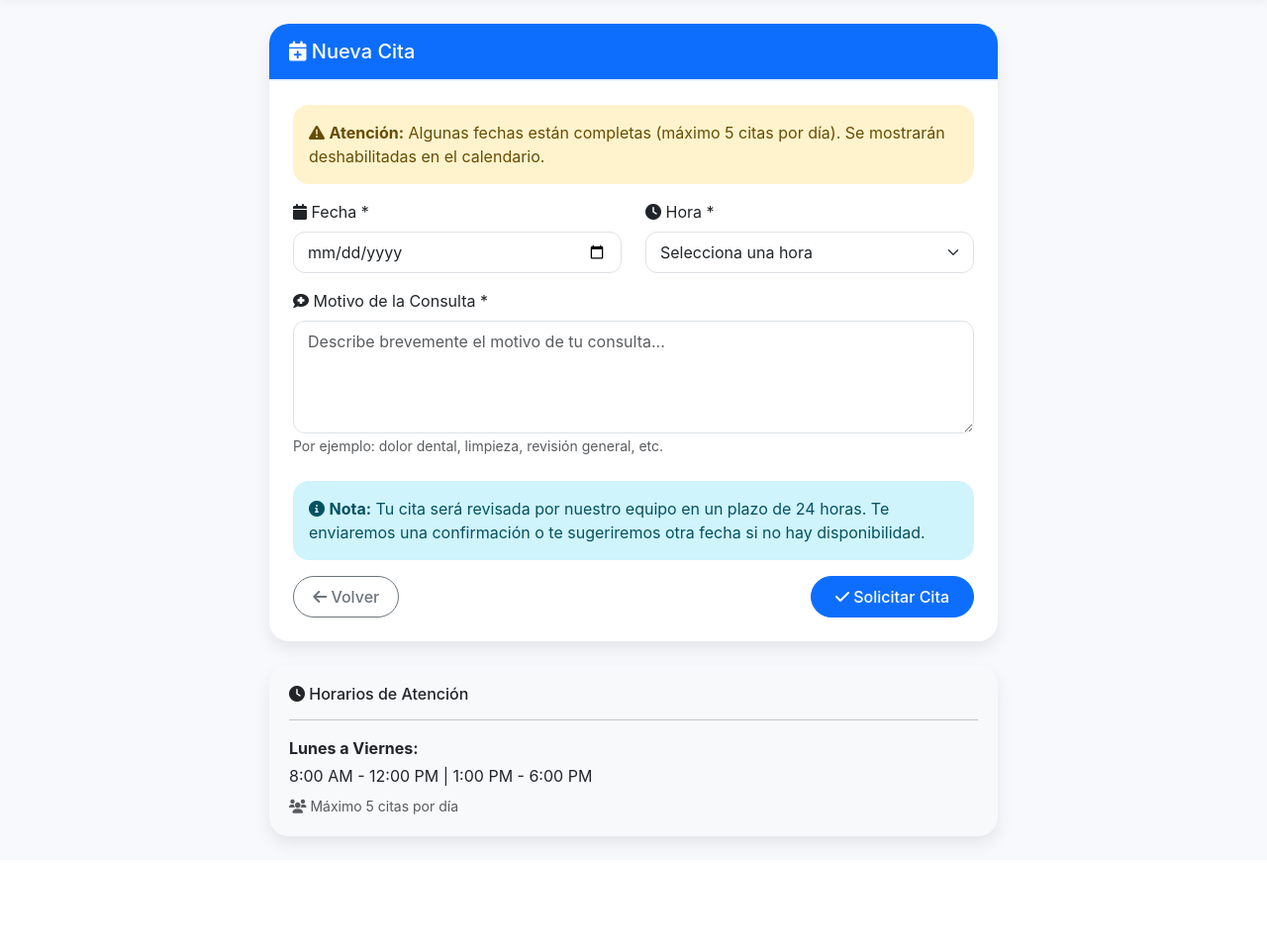
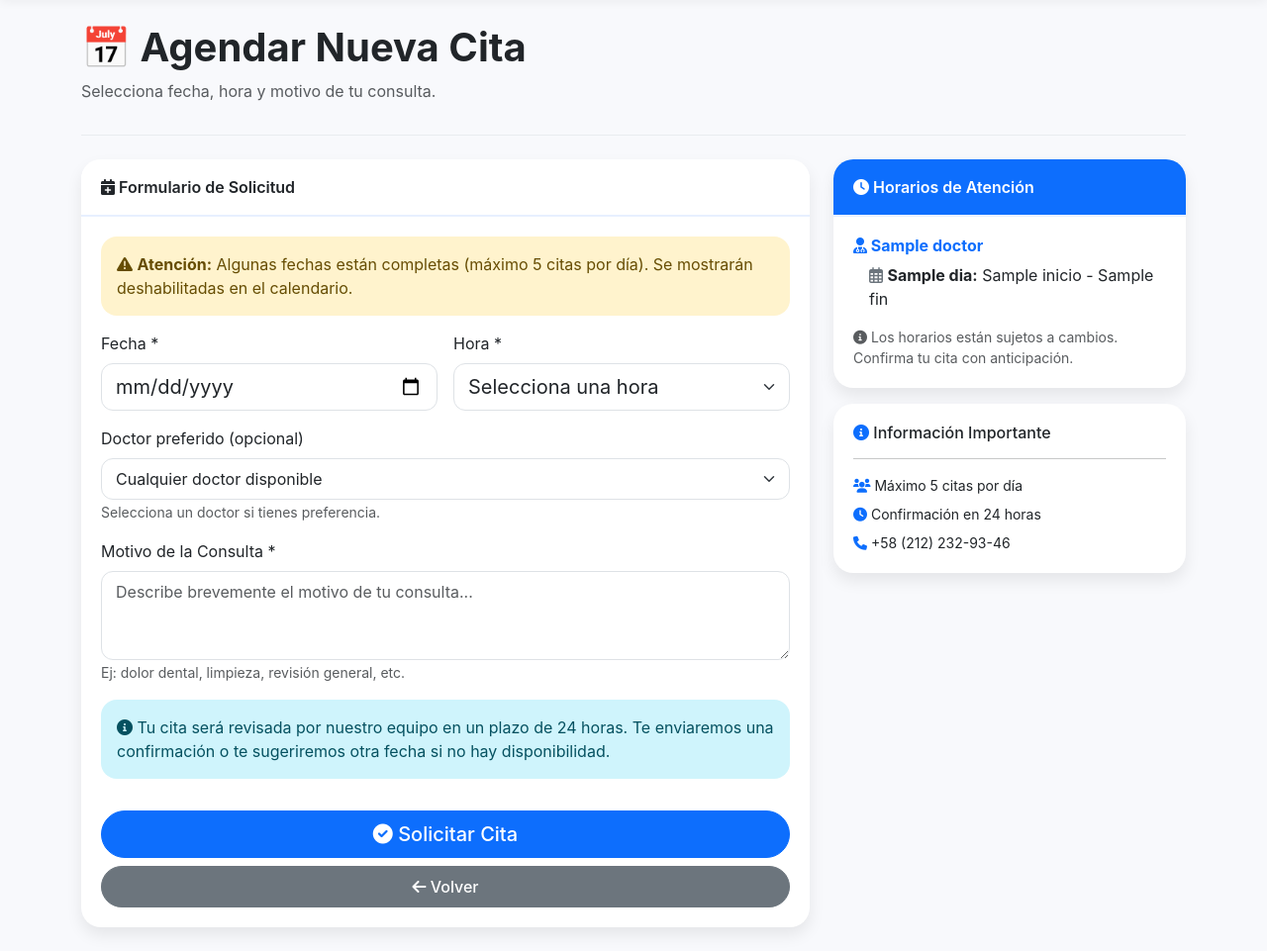
Before and after one commit to eldelacamisita-ux/sistema-odontologia, a Python web app: template app/templates/portal/nueva_cita.html in a window 1280 px wide. Shown: the part 56-1017 px from the top of the page at 99% size. Before the commit the page ends 913 px from the top, so only its background shows below. Run offline with Jinja, Linux system fonts and the light colour scheme; the template is opened without the code that fills it: most values are stand-ins (such as "Sample title", 1, 10 or a date in 2020).

Commit message:
Mostrar horarios de doctores desde la base de datos en portal del paciente

```diff
--- a/app/templates/portal/nueva_cita.html
+++ b/app/templates/portal/nueva_cita.html
@@ -1,17 +1,22 @@
 {% extends "portal/base_portal.html" %}
 
-{% block page_title %}Agendar Nueva Cita{% endblock %}
-{% block page_subtitle %}Selecciona fecha, hora y motivo de tu consulta{% endblock %}
+{% block content %}
+<div class="row">
+    <div class="col-12">
+        <div class="portal-header">
+            <h1 class="display-6 fw-bold">📅 Agendar Nueva Cita</h1>
+            <p class="text-muted">Selecciona fecha, hora y motivo de tu consulta.</p>
+        </div>
+    </div>
+</div>
 
-{% block content %}
-<div class="row justify-content-center">
+<div class="row g-4">
     <div class="col-md-8">
-        <div class="card">
-            <div class="card-header bg-primary text-white">
-                <h5 class="mb-0"><i class="fas fa-calendar-plus"></i> Nueva Cita</h5>
+        <div class="portal-card">
+            <div class="card-header">
+                <i class="fas fa-calendar-plus"></i> Formulario de Solicitud
             </div>
-            <div class="card-body p-4">
-
+            <div class="card-body">
                 {% if fechas_ocupadas %}
                 <div class="alert alert-warning">
                     <i class="fas fa-exclamation-triangle"></i>
@@ -22,22 +27,18 @@
 
                 <form method="POST" id="formCita">
                     <input type="hidden" name="csrf_token" value="{{ csrf_token() }}"/>
-                    <div class="row">
-                        <div class="col-md-6 mb-3">
-                            <label class="form-label">
-                                <i class="fas fa-calendar"></i> Fecha *
-                            </label>
-                            <input type="date" name="fecha" id="inputFecha" class="form-control" required
+
+                    <div class="row g-3">
+                        <div class="col-md-6">
+                            <label for="inputFecha" class="form-label">Fecha *</label>
+                            <input type="date" name="fecha" id="inputFecha" class="form-control form-control-lg" required
                                    min="{{ fecha_hoy }}">
-                            <small class="text-muted">
-                                <span id="disponibilidad-info" class="text-success"></span>
-                            </small>
+                            <small id="disponibilidad-info" class="text-muted"></small>
                         </div>
-                        <div class="col-md-6 mb-3">
-                            <label class="form-label">
-                                <i class="fas fa-clock"></i> Hora *
-                            </label>
-                            <select name="hora" class="form-select" required>
+
+                        <div class="col-md-6">
+                            <label for="inputHora" class="form-label">Hora *</label>
+                            <select name="hora" id="inputHora" class="form-select form-select-lg" required>
                                 <option value="">Selecciona una hora</option>
                                 <option value="08:00">08:00 AM</option>
                                 <option value="08:30">08:30 AM</option>
@@ -59,43 +60,101 @@
                                 <option value="17:30">05:30 PM</option>
                             </select>
                         </div>
-                    </div>
 
-                    <div class="mb-4">
-                        <label class="form-label">
-                            <i class="fas fa-comment-medical"></i> Motivo de la Consulta *
-                        </label>
-                        <textarea name="motivo" class="form-control" rows="4" required
-                                  placeholder="Describe brevemente el motivo de tu consulta..."></textarea>
-                        <small class="text-muted">Por ejemplo: dolor dental, limpieza, revisión general, etc.</small>
-                    </div>
+                        {% if doctores %}
+                        <div class="col-12">
+                            <label for="inputDoctor" class="form-label">
+                                Doctor preferido (opcional)
+                            </label>
+                            <select name="doctor" id="inputDoctor" class="form-select">
+                                <option value="">Cualquier doctor disponible</option>
+                                {% for doctor in doctores.keys() %}
+                                <option value="{{ doctor }}">{{ doctor }}</option>
+                                {% endfor %}
+                            </select>
+                            <small class="text-muted">Selecciona un doctor si tienes preferencia.</small>
+                        </div>
+                        {% endif %}
 
-                    <div class="alert alert-info">
-                        <i class="fas fa-info-circle"></i>
-                        <strong>Nota:</strong> Tu cita será revisada por nuestro equipo en un plazo de 24 horas.
-                        Te enviaremos una confirmación o te sugeriremos otra fecha si no hay disponibilidad.
-                    </div>
+                        <div class="col-12">
+                            <label for="inputMotivo" class="form-label">Motivo de la Consulta *</label>
+                            <textarea name="motivo" id="inputMotivo" class="form-control" rows="3" required
+                                      placeholder="Describe brevemente el motivo de tu consulta..."></textarea>
+                            <small class="text-muted">Ej: dolor dental, limpieza, revisión general, etc.</small>
+                        </div>
 
-                    <div class="d-flex justify-content-between">
-                        <a href="{{ url_for('portal.index') }}" class="btn btn-outline-secondary">
-                            <i class="fas fa-arrow-left"></i> Volver
-                        </a>
-                        <button type="submit" class="btn btn-primary px-4">
-                            <i class="fas fa-check"></i> Solicitar Cita
-                        </button>
+                        <div class="col-12">
+                            <div class="alert alert-info">
+                                <i class="fas fa-info-circle"></i> Tu cita será revisada por nuestro equipo en un plazo de 24 horas.
+                                Te enviaremos una confirmación o te sugeriremos otra fecha si no hay disponibilidad.
+                            </div>
+                        </div>
+
+                        <div class="col-12">
+                            <button type="submit" class="btn btn-primary btn-lg w-100">
+                                <i class="fas fa-check-circle"></i> Solicitar Cita
+                            </button>
+                            <a href="{{ url_for('portal.index') }}" class="btn btn-secondary w-100 mt-2">
+                                <i class="fas fa-arrow-left"></i> Volver
+                            </a>
+                        </div>
                     </div>
                 </form>
             </div>
         </div>
+    </div>
 
-        <div class="card mt-4 bg-light">
+    <div class="col-md-4">
+        <div class="portal-card">
+            <div class="card-header bg-primary text-white">
+                <i class="fas fa-clock"></i> Horarios de Atención
+            </div>
             <div class="card-body">
-                <h6><i class="fas fa-clock"></i> Horarios de Atención</h6>
+                {% if doctores %}
+                    {% for doctor, horarios in doctores.items() %}
+                    <div class="mb-3">
+                        <h6 class="fw-bold text-primary">
+                            <i class="fas fa-user-md"></i> {{ doctor }}
+                        </h6>
+                        <ul class="list-unstyled ps-3">
+                            {% for h in horarios %}
+                            <li class="mb-1">
+                                <i class="far fa-calendar-alt text-secondary"></i>
+                                <strong>{{ h.dia }}:</strong> {{ h.inicio }} - {{ h.fin }}
+                            </li>
+                            {% endfor %}
+                        </ul>
+                    </div>
+                    {% if not loop.last %}<hr>{% endif %}
+                    {% endfor %}
+                    <small class="text-muted d-block mt-3">
+                        <i class="fas fa-info-circle"></i> Los horarios están sujetos a cambios. Confirma tu cita con anticipación.
+                    </small>
+                {% else %}
+                    <div class="alert alert-warning mb-0">
+                        <i class="fas fa-exclamation-triangle"></i> No hay horarios registrados. Contacta a la clínica.
+                    </div>
+                {% endif %}
+            </div>
+        </div>
+
+        <div class="portal-card mt-3 bg-soft-primary">
+            <div class="card-body">
+                <h6 class="card-title">
+                    <i class="fas fa-info-circle text-primary"></i> Información Importante
+                </h6>
                 <hr>
-                <p class="mb-1"><strong>Lunes a Viernes:</strong></p>
-                <p class="mb-2">8:00 AM - 12:00 PM | 1:00 PM - 6:00 PM</p>
-                <p class="mb-0 text-muted small">
-                    <i class="fas fa-users"></i> Máximo 5 citas por día
+                <p class="small mb-2">
+                    <i class="fas fa-users text-primary"></i>
+                    Máximo 5 citas por día
+                </p>
+                <p class="small mb-2">
+                    <i class="fas fa-clock text-primary"></i>
+                    Confirmación en 24 horas
+                </p>
+                <p class="small mb-0">
+                    <i class="fas fa-phone text-primary"></i>
+                    +58 (212) 232-93-46
                 </p>
             </div>
         </div>
```
Also changed, not shown: app/portal/routes.py (+29 -4 lines).
